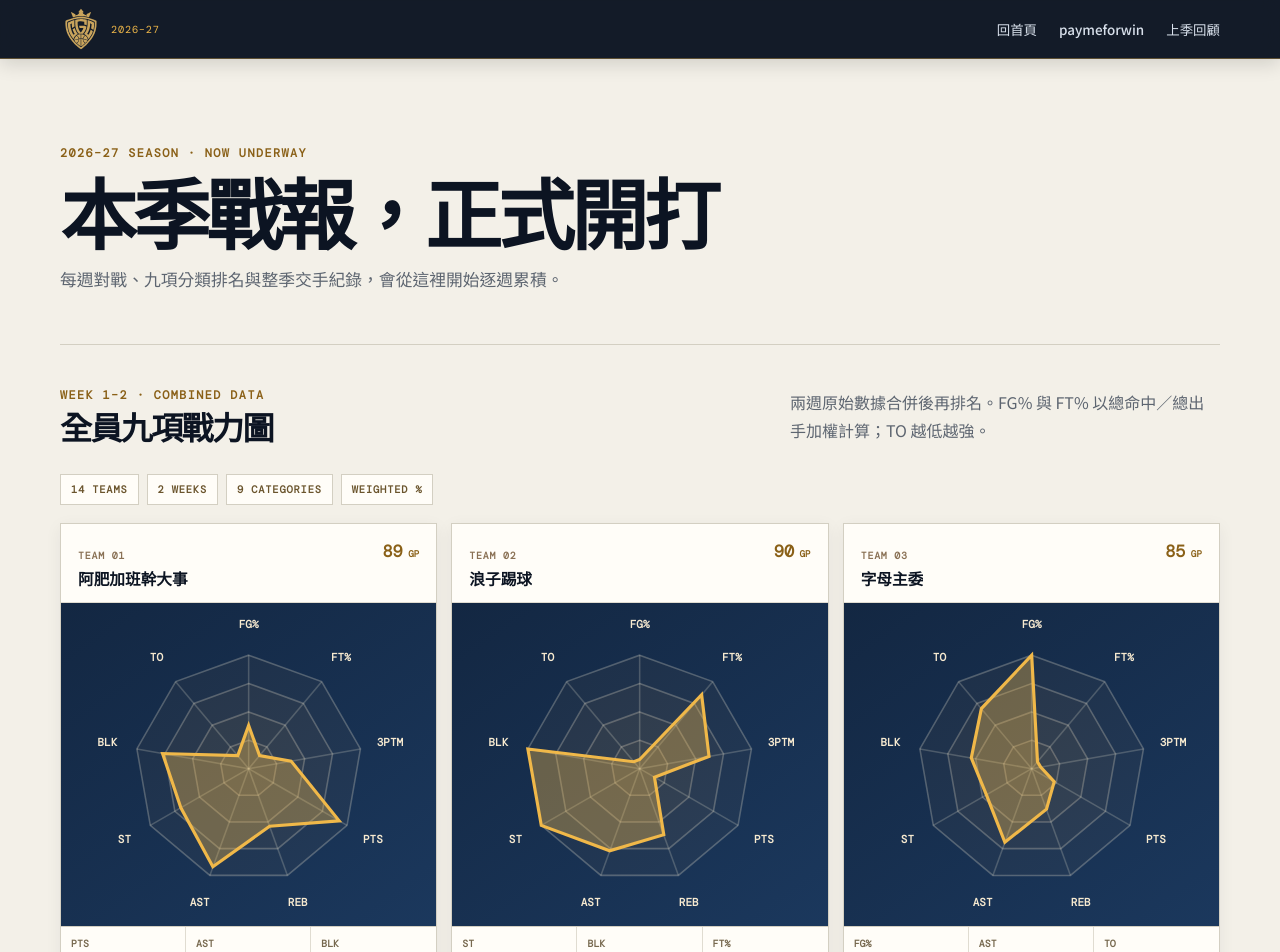
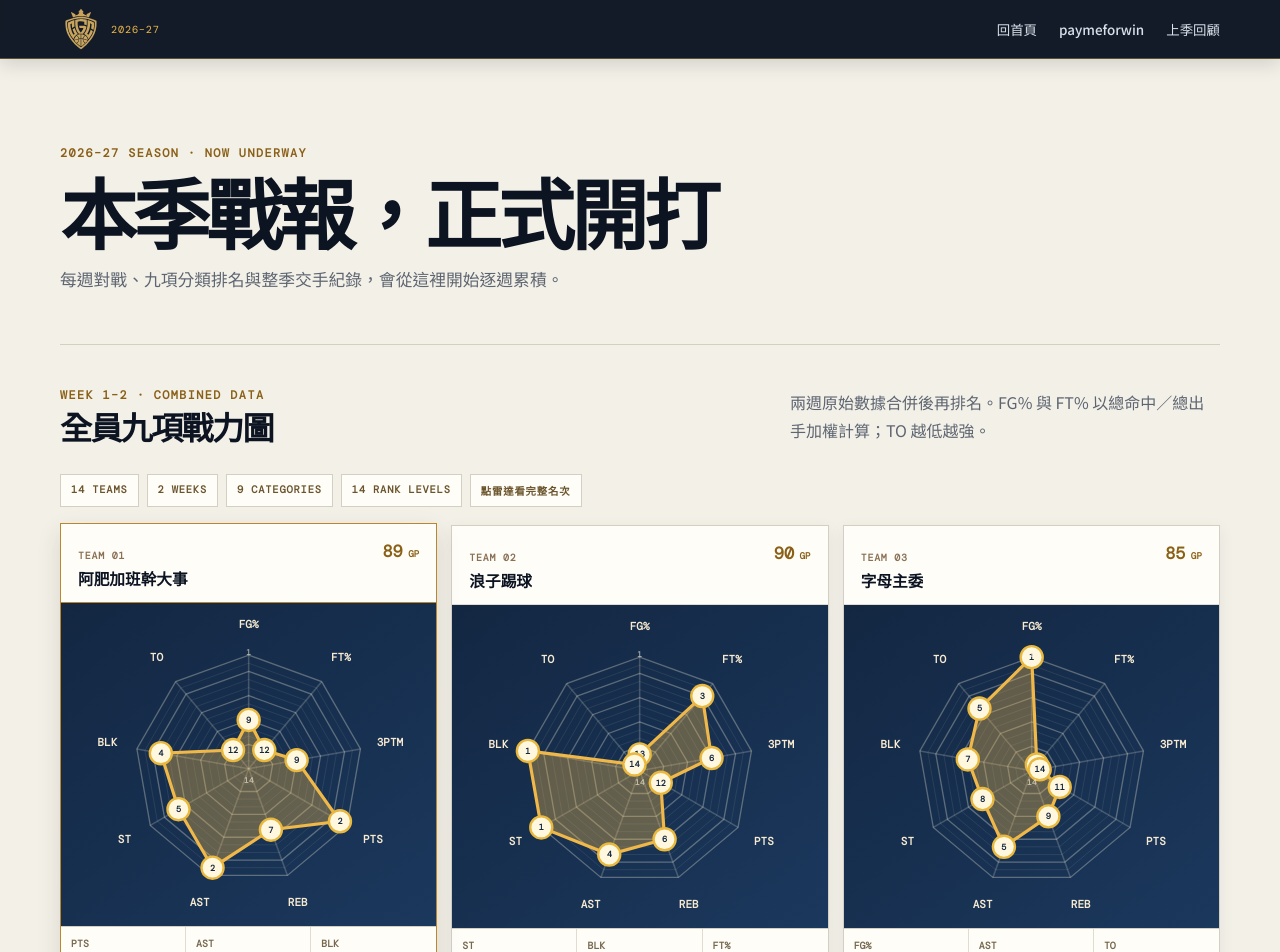
Before and after one commit to Vince-Chen-hao/chanchao-gentleman-club, a Nuxt app: page /paymeforwin in a window 1280 px wide. Shown: the top 952 px of the page. Built offline with nearby package versions, Linux system fonts and the light colour scheme.

Commit message:
Add precise radar rank inspector

```diff
--- a/pages/paymeforwin.vue
+++ b/pages/paymeforwin.vue
@@ -52,18 +52,27 @@ const playerCards = combined.map((entry, entryIndex) => ({
   ranks: ranks[entryIndex],
   highlights: categories.map((label, index) => ({ label, rank: ranks[entryIndex][index], value: index < 2 ? entry.stats[index].toFixed(3).replace(/^0/, '') : entry.stats[index] })).sort((a, b) => a.rank - b.rank).slice(0, 3),
 }))
-const playerStrength = (rank: number) => Math.max(8, Math.round(((combined.length - rank) / (combined.length - 1)) * 100))
+const rankGuides = Array.from({ length: combined.length }, (_, index) => (index + 1) / combined.length)
+const rankStrength = (rank: number) => (combined.length + 1 - rank) / combined.length
 const point = (index: number, strength: number) => {
   const angle = -Math.PI / 2 + (Math.PI * 2 * index) / categories.length
   const radius = 72 * strength
   return `${(100 + Math.cos(angle) * radius).toFixed(1)},${(100 + Math.sin(angle) * radius).toFixed(1)}`
 }
-const radar = (teamIndex: number, scale = 1) => ranks[teamIndex].map((rank, index) => point(index, playerStrength(rank) / 100 * scale)).join(' ')
+const radar = (teamIndex: number) => ranks[teamIndex].map((rank, index) => point(index, rankStrength(rank))).join(' ')
 const guide = (scale: number) => categories.map((_, index) => point(index, scale)).join(' ')
 const labelPoint = (index: number) => {
   const angle = -Math.PI / 2 + (Math.PI * 2 * index) / categories.length
   return { x: 100 + Math.cos(angle) * 91, y: 100 + Math.sin(angle) * 91 }
 }
+const selectedTeam = ref(playerCards[0].team)
+const selectedPlayer = computed(() => playerCards.find(player => player.team === selectedTeam.value)!)
+const selectedRankDetails = computed(() => categories.map((category, index) => ({
+  category,
+  rank: selectedPlayer.value.ranks[index],
+  value: index < 2 ? selectedPlayer.value.stats[index].toFixed(3).replace(/^0/, '') : selectedPlayer.value.stats[index],
+})))
+const selectPlayer = (team: string) => { selectedTeam.value = team }
 const leftTeam = ref(combined[0].team)
 const rightTeam = ref(combined[1].team)
 const formatStat = (value: number, index: number) => index < 2 ? value.toFixed(3).replace(/^0/, '') : String(value)
@@ -109,14 +118,15 @@ const matchupSummary = computed(() => {
     </section>
     <section class="analysis-board wrap">
       <div class="analysis-heading"><div><p class="eyebrow ink">WEEK 1–2 · COMBINED DATA</p><h2>全員九項戰力圖</h2></div><p>兩週原始數據合併後再排名。FG% 與 FT% 以總命中／總出手加權計算；TO 越低越強。</p></div>
-      <div class="analysis-method"><span>14 TEAMS</span><span>2 WEEKS</span><span>9 CATEGORIES</span><span>WEIGHTED %</span></div>
+      <div class="analysis-method"><span>14 TEAMS</span><span>2 WEEKS</span><span>9 CATEGORIES</span><span>14 RANK LEVELS</span><span>點雷達看完整名次</span></div>
       <div class="analysis-grid">
-        <article v-for="(player, playerIndex) in playerCards" :key="player.team" class="analysis-card">
+        <article v-for="(player, playerIndex) in playerCards" :key="player.team" class="analysis-card" :class="{ active: selectedTeam === player.team }" tabindex="0" role="button" :aria-pressed="selectedTeam === player.team" @click="selectPlayer(player.team)" @keydown.enter="selectPlayer(player.team)" @keydown.space.prevent="selectPlayer(player.team)">
           <div class="analysis-card-head"><div><small>TEAM {{ String(playerIndex + 1).padStart(2, '0') }}</small><h3>{{ player.team }}</h3></div><b>{{ player.gp }}<em> GP</em></b></div>
-          <div class="analysis-radar"><svg viewBox="0 0 200 200" :aria-label="`${player.team} 九項戰力雷達圖`" role="img"><polygon v-for="scale in [.25, .5, .75, 1]" :key="scale" class="analysis-guide" :points="guide(scale)" /><line v-for="(_, index) in categories" :key="`axis-${index}`" class="analysis-axis" x1="100" y1="100" :x2="point(index, 1).split(',')[0]" :y2="point(index, 1).split(',')[1]" /><polygon class="analysis-shape" :points="radar(playerIndex)" /><text v-for="(category, index) in categories" :key="category" class="analysis-label" :x="labelPoint(index).x" :y="labelPoint(index).y">{{ category }}</text></svg></div>
+          <div class="analysis-radar"><svg viewBox="0 0 200 200" :aria-label="`${player.team} 九項戰力雷達圖；每一點顯示 14 隊中的名次`" role="img"><polygon v-for="(scale, guideIndex) in rankGuides" :key="scale" :class="['analysis-guide', { major: (guideIndex + 1) % 3 === 0 || guideIndex === rankGuides.length - 1 }]" :points="guide(scale)" /><line v-for="(_, index) in categories" :key="`axis-${index}`" class="analysis-axis" x1="100" y1="100" :x2="point(index, 1).split(',')[0]" :y2="point(index, 1).split(',')[1]" /><polygon class="analysis-shape" :points="radar(playerIndex)" /><g v-for="(category, index) in categories" :key="`point-${category}`" class="analysis-point"><title>{{ category }}：全盟第 {{ player.ranks[index] }} 名</title><circle :cx="point(index, rankStrength(player.ranks[index])).split(',')[0]" :cy="point(index, rankStrength(player.ranks[index])).split(',')[1]" r="7" /><text :x="point(index, rankStrength(player.ranks[index])).split(',')[0]" :y="Number(point(index, rankStrength(player.ranks[index])).split(',')[1]) + .5">{{ player.ranks[index] }}</text></g><text v-for="(category, index) in categories" :key="category" class="analysis-label" :x="labelPoint(index).x" :y="labelPoint(index).y">{{ category }}</text><text class="analysis-rank-key" x="100" y="109">14</text><text class="analysis-rank-key" x="100" y="28">1</text></svg></div>
           <div class="analysis-highlights"><span v-for="item in player.highlights" :key="item.label"><b>{{ item.label }}</b><em>#{{ item.rank }}</em><small>{{ item.value }}</small></span></div>
         </article>
       </div>
+      <section class="rank-detail" aria-live="polite"><div class="rank-detail-head"><div><p class="eyebrow ink">RANK INSPECTOR · 14 TEAMS</p><h2>{{ selectedPlayer.team }} 的九項名次</h2></div><p>每個雷達點的數字就是全盟名次：外圈為第 1 名、越往中心名次越後。點選任一張雷達卡即可切換。</p></div><div class="rank-detail-grid"><article v-for="detail in selectedRankDetails" :key="detail.category" :class="['rank-detail-item', { elite: detail.rank <= 3 }]"><span>{{ detail.category }}</span><b>#{{ detail.rank }}</b><small>{{ detail.value }}</small><i :style="{ width: `${rankStrength(detail.rank) * 100}%` }"></i></article></div></section>
       <section class="matchup-lab" aria-labelledby="matchup-title">
         <div class="matchup-heading"><div><p class="eyebrow ink">HEAD TO HEAD · WEEK 1–2</p><h2 id="matchup-title">雙隊九項對位</h2></div><p>FG%、FT% 直接比較命中率；其餘項目同列兩週累計與場均，並以場均判定優勢，TO 越低越好。</p></div>
         <div class="team-selectors">
@@ -165,4 +175,27 @@ const matchupSummary = computed(() => {
 .matchup-final>strong{font-size:1.95rem}
 .matchup-table td.winner{background:#fbf3df}
 @media(max-width:760px){.matchup-final>span{padding-left:0;text-align:center}.matchup-final>strong{font-size:1.45rem}}
+.analysis-card{cursor:pointer;transition:border-color .18s ease,box-shadow .18s ease,transform .18s ease}
+.analysis-card:hover,.analysis-card:focus-visible,.analysis-card.active{border-color:#b88730;box-shadow:0 9px 22px rgba(55,43,18,.13);outline:0;transform:translateY(-2px)}
+.analysis-card.active .analysis-card-head{border-bottom-color:#b88730}
+.analysis-radar{position:relative}
+.analysis-guide{fill:none;stroke:rgba(255,247,223,.12);stroke-width:.45}
+.analysis-guide.major{stroke:rgba(255,247,223,.3);stroke-width:.85}
+.analysis-point circle{fill:#fff8df;stroke:#e9b83e;stroke-width:1.5}
+.analysis-point text{fill:#132742;font:800 5.4px 'DM Mono',monospace;text-anchor:middle;dominant-baseline:middle}
+.analysis-rank-key{fill:rgba(255,247,223,.62);font:700 5px 'DM Mono',monospace;text-anchor:middle}
+.rank-detail{margin-top:30px;padding:26px;border:1px solid #d3cfc2;background:#fffdf8}
+.rank-detail-head{display:flex;justify-content:space-between;gap:36px;align-items:end}
+.rank-detail-head h2{margin:6px 0 0;font:800 1.55rem/1.2 'Noto Sans TC',sans-serif}
+.rank-detail-head>p{max-width:430px;margin:0;color:#5d6570;line-height:1.7}
+.rank-detail-grid{display:grid;grid-template-columns:repeat(9,minmax(0,1fr));gap:8px;margin-top:22px}
+.rank-detail-item{position:relative;display:grid;gap:3px;min-height:101px;padding:12px 10px;overflow:hidden;border:1px solid #dfd9cb;background:#f9f7f0}
+.rank-detail-item span{z-index:1;color:#77694f;font:700 .62rem 'DM Mono',monospace}
+.rank-detail-item b{z-index:1;color:#142843;font:900 1.35rem/1 'DM Mono',monospace}
+.rank-detail-item small{z-index:1;color:#5d6570;font:700 .68rem 'DM Mono',monospace}
+.rank-detail-item i{position:absolute;bottom:0;left:0;height:4px;background:#8a6017}
+.rank-detail-item.elite{border-color:#d2b46f;background:#fff9e9}
+.rank-detail-item.elite i{background:#c18a22}
+@media(max-width:1050px){.rank-detail-grid{grid-template-columns:repeat(5,minmax(0,1fr))}}
+@media(max-width:760px){.rank-detail{padding:18px}.rank-detail-head{display:block}.rank-detail-head>p{margin-top:12px}.rank-detail-grid{grid-template-columns:repeat(3,minmax(0,1fr))}.rank-detail-item{min-height:92px}}
 </style>
```
